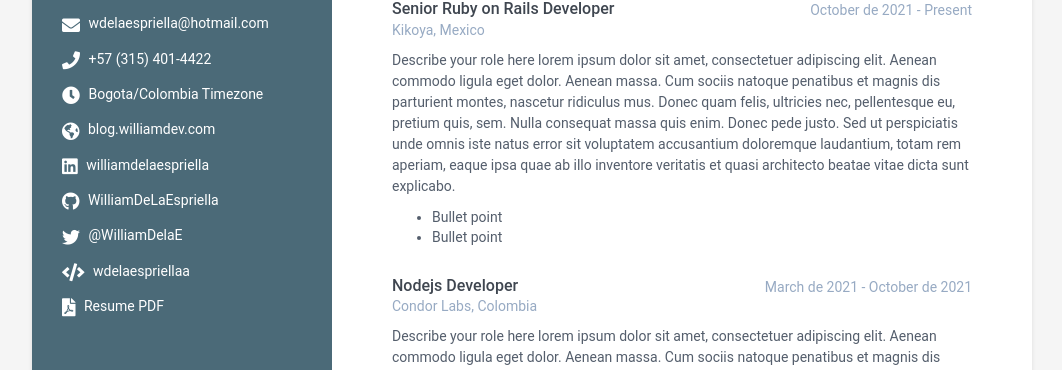
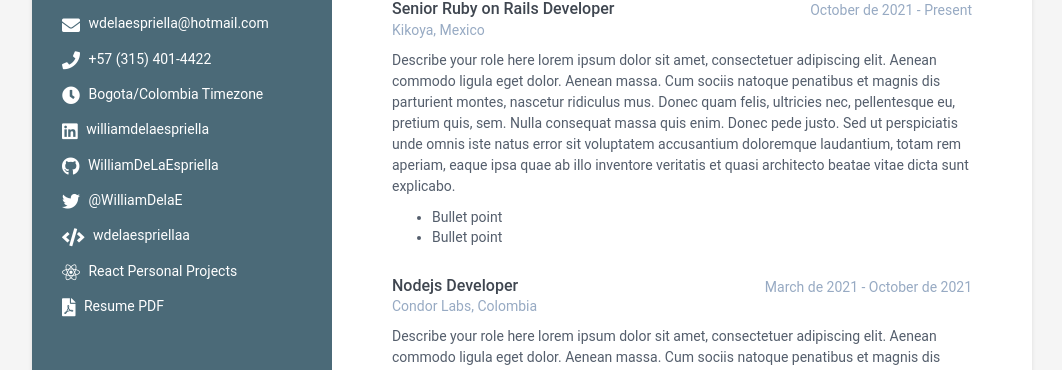
Before and after one commit to WilliamDeLaEspriella/williamdelaespriella.github.com, a Jekyll site: the page built from index.html, in a window 1280 px wide. Shown: the part 365-735 px from the top of the page, without its empty margins (108-1170 px from the left). Built offline with Jekyll 4.4.1, drawn with Linux system fonts in a browser that asks for light colours.

Commit message:
feat: add react presonal blog

```diff
--- a/_data/data.yml
+++ b/_data/data.yml
@@ -15,7 +15,9 @@ sidebar:
     email: wdelaespriella@hotmail.com
     phone: +57 (315) 401-4422
     timezone: Bogota/Colombia Timezone
-    website: blog.williamdev.com #do not add http://
+    website:
+      name: React Personal Projects
+      link: react-preactices.netlify.app
     linkedin: williamdelaespriella
     github: WilliamDeLaEspriella
     bitbucket:
--- a/_includes/contact.html
+++ b/_includes/contact.html
@@ -28,12 +28,6 @@
     {% if sidebar.telegram %}
     <li class="telegram"><i class="fab fa-telegram"></i>
       <a href="https://t.me/{{ sidebar.telegram }}" target="_blank">{{ sidebar.telegram }}</a>
-    </li>
-    {% endif %}
-
-    {% if sidebar.website %}
-    <li class="website"><i class="fas fa-globe-americas"></i>
-      <a href="http://{{ sidebar.website }}" target="_blank">{{ sidebar.website }}</a>
     </li>
     {% endif %}
 
@@ -91,6 +85,12 @@
     </li>
     {% endif %}
 
+    {% if sidebar.website %}
+    <li class="website"><i class="fab fa-react"></i>
+      <a href="https://{{ sidebar.website.link }}" target="_blank">{{ sidebar.website.name }}</a>
+    </li>
+    {% endif %}
+
     {% if sidebar.pdf %}
     <li class="pdf"><i class="fas fa-file-pdf"></i>
       <a href="{{ sidebar.pdf }}" target="_blank">Resume PDF</a>
```
